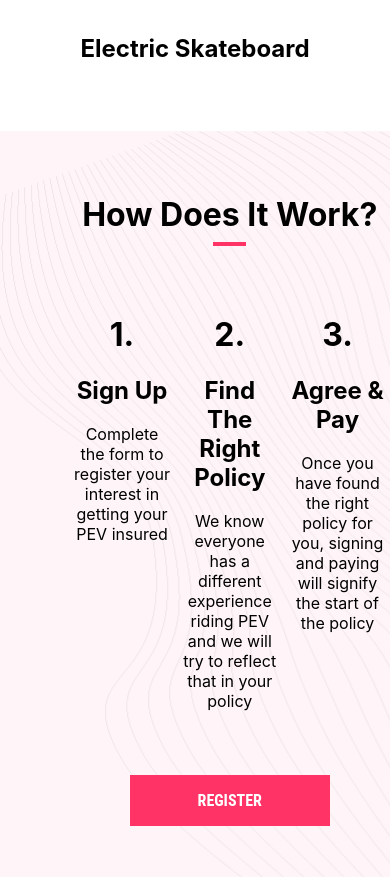
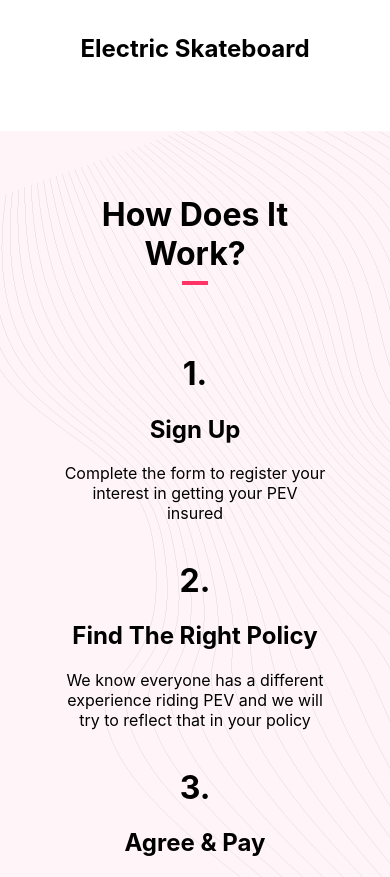
Before and after one commit to maxcramer/imp, a React (Create React App) app: page / in a window 390 px wide. Shown: the part 2620-3497 px from the top of the page. Built offline with nearby package versions, Linux system fonts and the light colour scheme.

Commit message:
adding mobile styling for how

```diff
--- a/src/components/How/How.css
+++ b/src/components/How/How.css
@@ -72,3 +72,17 @@
     border-color 250ms cubic-bezier(0.4, 0, 0.2, 1) 0ms,
     color 250ms cubic-bezier(0.4, 0, 0.2, 1) 0ms;
 }
+
+@media only screen and (max-width: 600px) {
+  .how_parent_items_container {
+    width: auto;
+  }
+
+  .how_items_container {
+    flex-direction: column;
+  }
+
+  .how_item {
+    width: 100%;
+  }
+}
```
